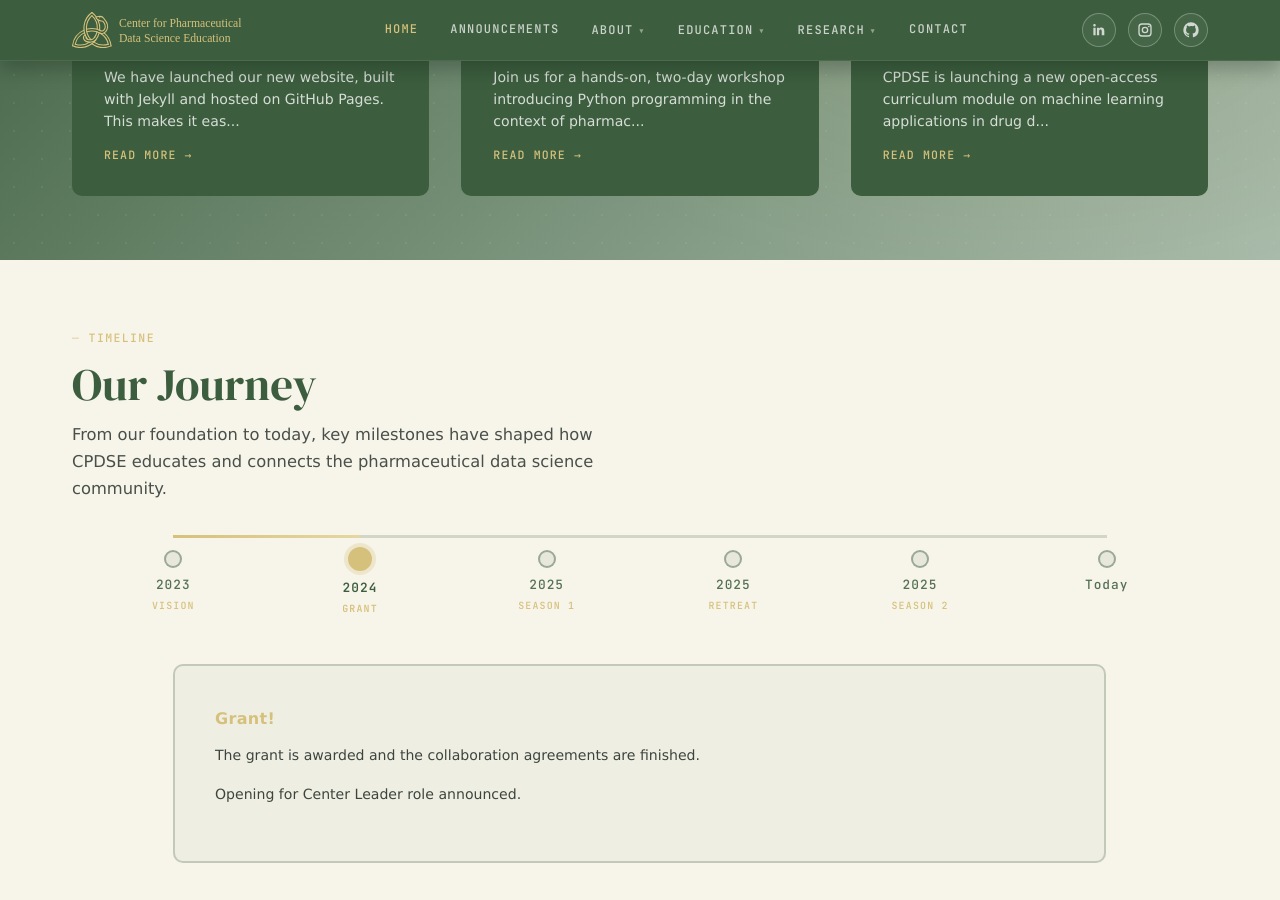
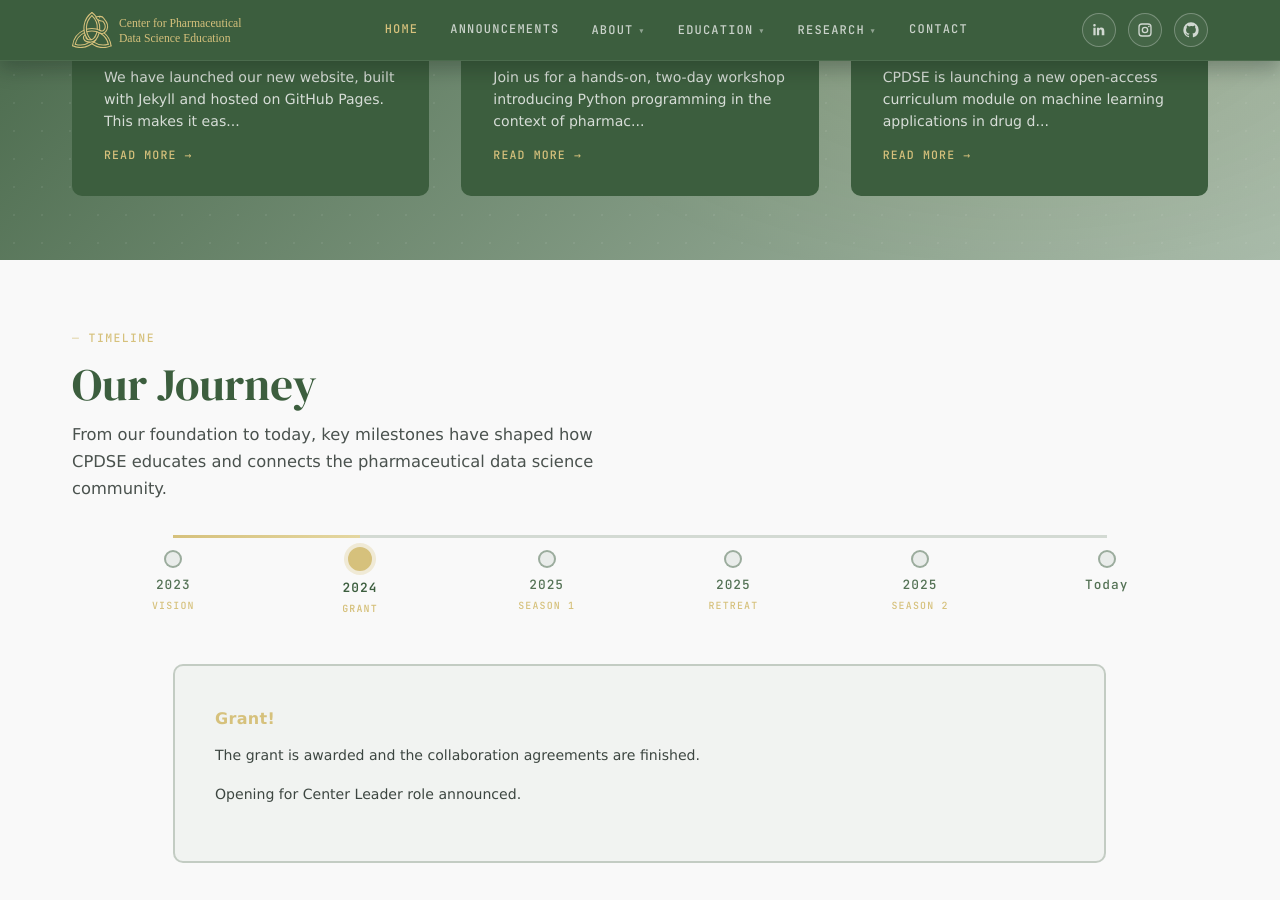
Before and after one commit to CPDSE/PagesCMS, a Jekyll site: the page built from index.md, in a window 1280 px wide and 900 px high, scrolled down 2188 px. Built offline with Jekyll 4.4.1, drawn with Linux system fonts in a browser that asks for light colours.

Commit message:
Update main.css

```diff
--- a/assets/css/main.css
+++ b/assets/css/main.css
@@ -792,7 +792,7 @@
 }
 
 .section-journey {
-  background: #f7f4ea;
+  background: var(--offwhite);
 }
 .section-journey .timeline-section {
   margin: 0 auto;
@@ -1560,7 +1560,7 @@
 }
 .section-partners {
   padding: var(--space-md) 0;
-  background: #f7f4ea;
+  background: var(--offwhite);
   border-top: 1px solid rgba(60,94,62,0.12);
   border-bottom: 1px solid rgba(60,94,62,0.12);
 }
```
